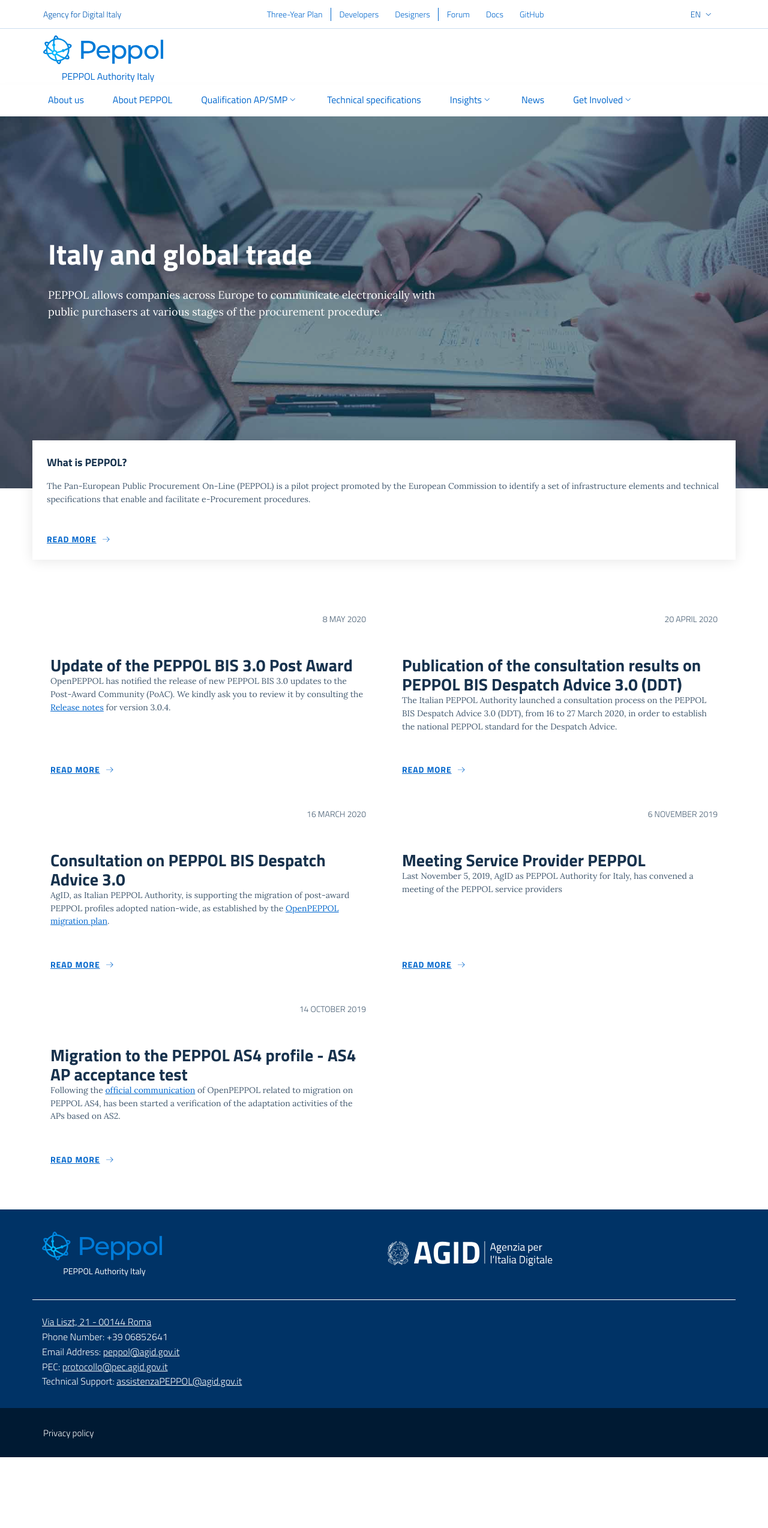
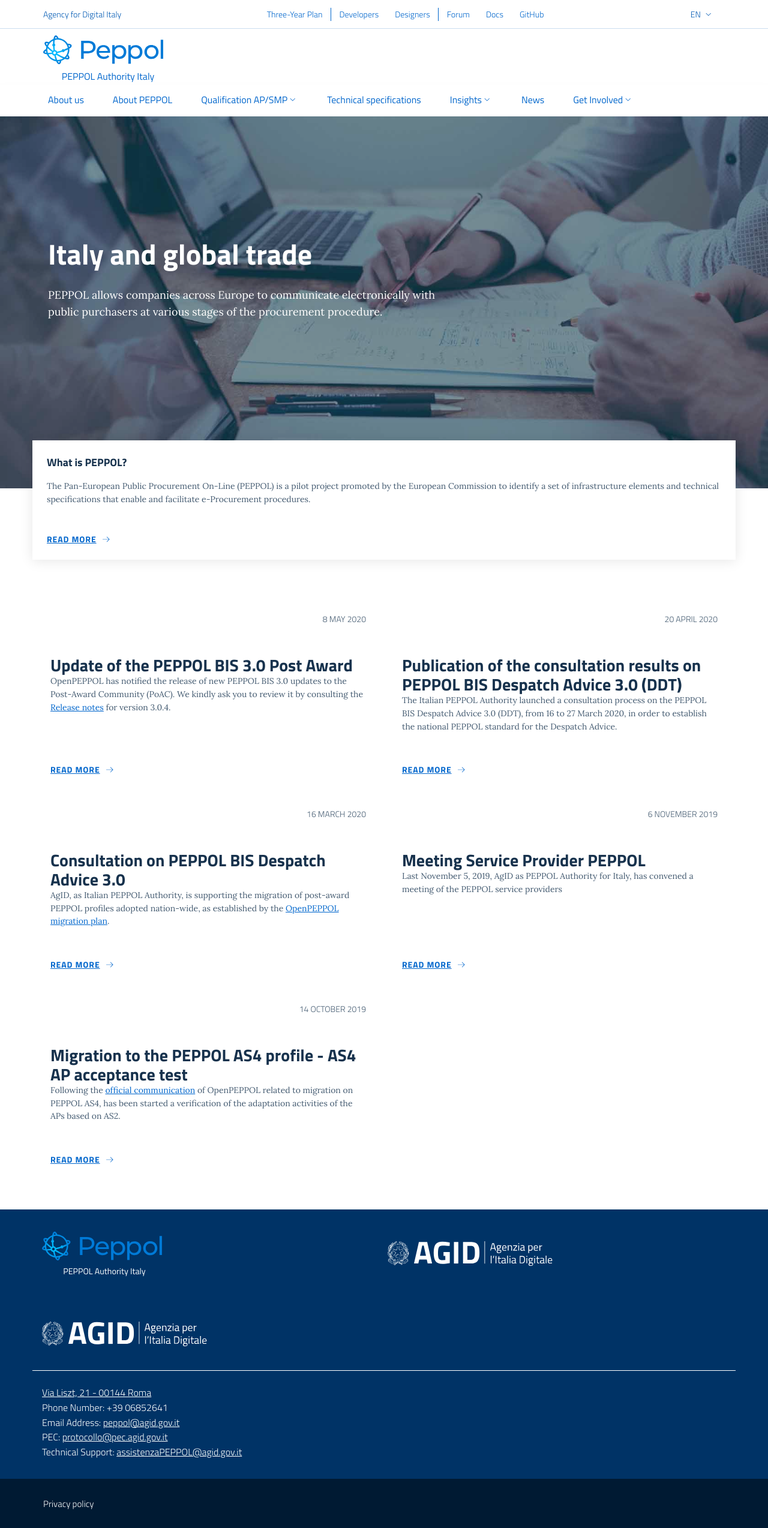
Before and after one commit to realeroberto/peppol.agid.gov.it, a Jekyll site: the page built from en/index.md, in a window 1280 px wide. Shown: the whole page at 60% size. Built offline with Jekyll 4.4.1, drawn with Linux system fonts in a browser that asks for light colours; comment, search, counter and statistics services are not loaded; before the commit the page ends 2429 px from its top, so only the background shows below that.

Commit message:
Add new <div> for logo

```diff
--- a/_includes/footer/footer.html
+++ b/_includes/footer/footer.html
@@ -11,6 +11,15 @@
                   <h2 class="no_toc sr-only">{{ site.data.t.name[page.lang] }}</h2>
                   <h3 class="no_toc d-none d-md-block">{{ site.data.t.description[page.lang] }}</h3>
                 </div>
+              </a>
+            </div>
+          </div>
+
+          <div class="col-12 col-sm-6 col-md-4 d-flex align-items-center">
+            <div class="it-brand-wrapper">
+              <a href="https://www.agid.gov.it/" target="_blank">
+                <img src="{{ site.baseurl }}/assets/images/agid-logo.svg"
+                  alt="Agenzia per l'Italia Digitale" height="42">
               </a>
             </div>
           </div>
```
